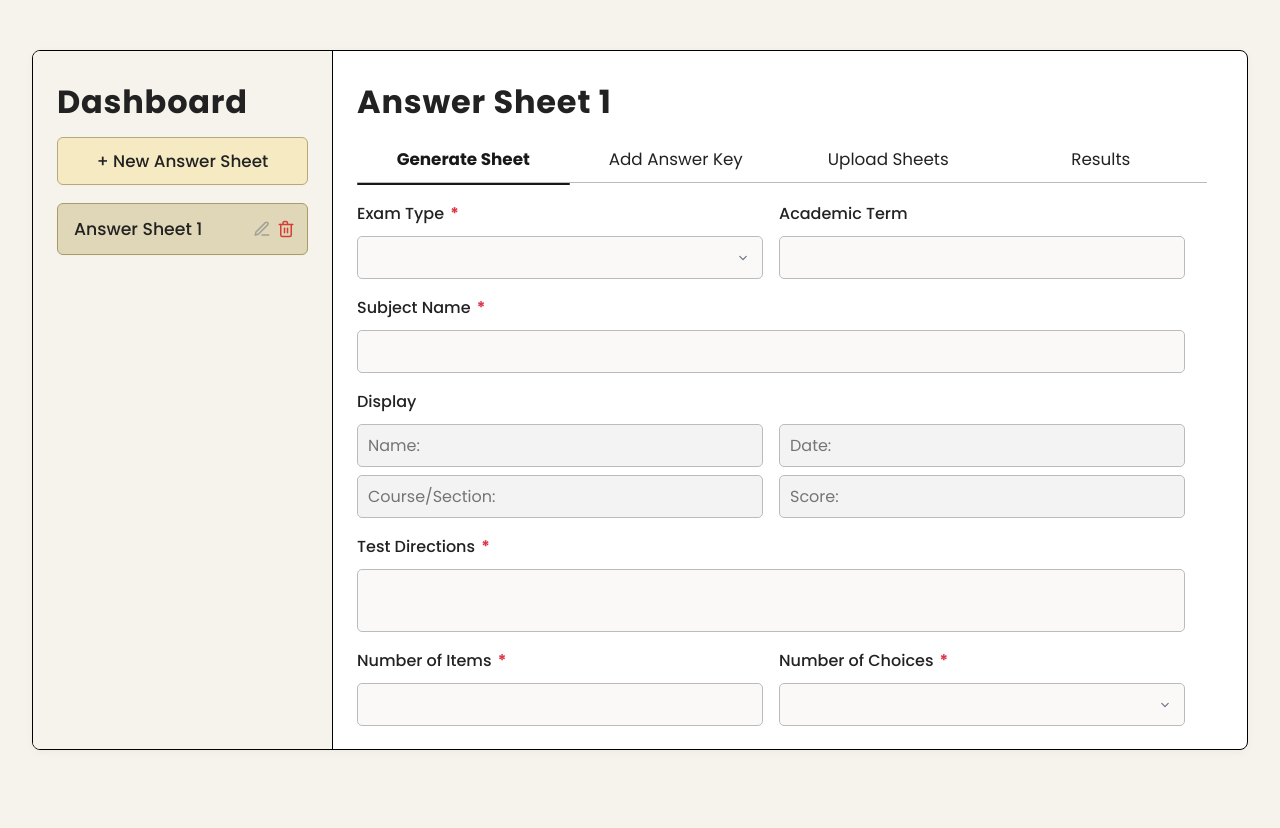
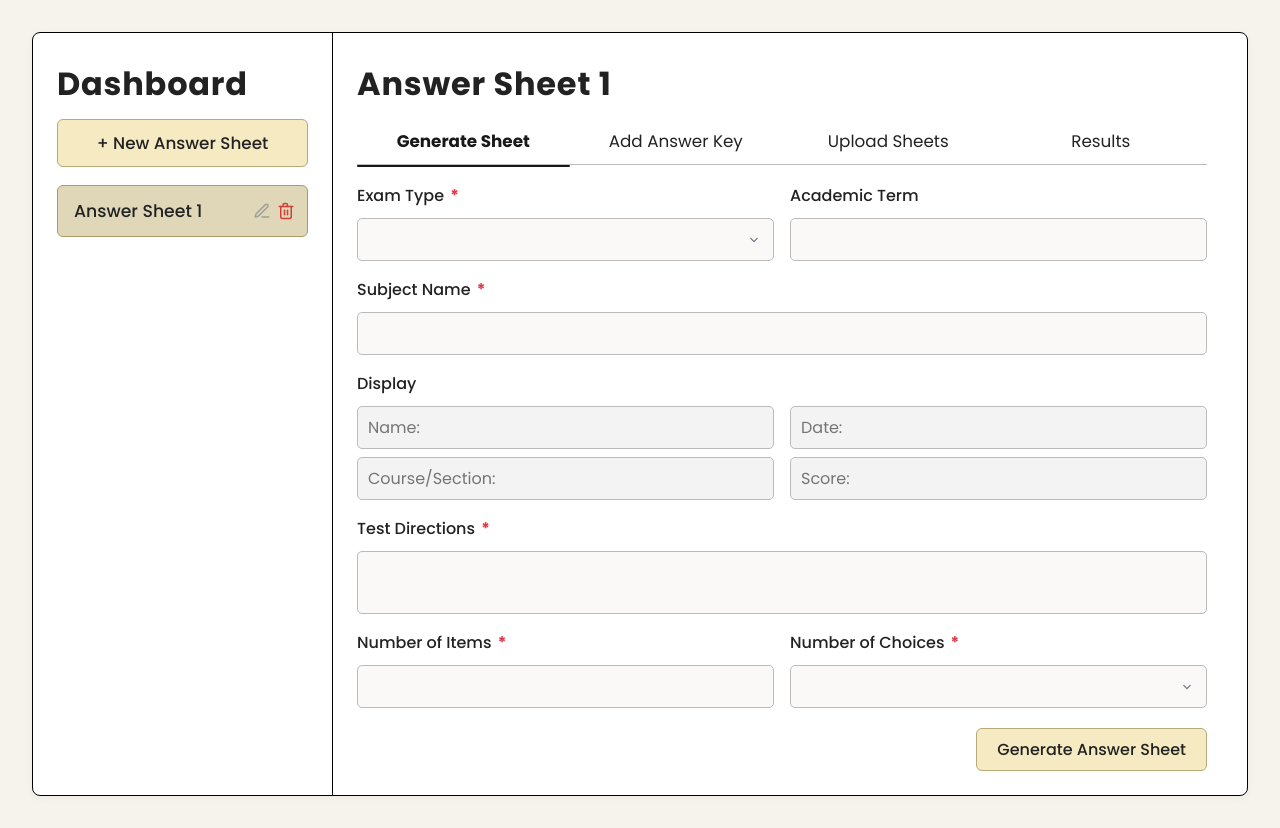
Before and after one commit to aicarandang/TestChecker, a React (Vite) app in the folder frontend/: page /generate in a window 1280 px wide. Both pictures are taken after a click on the button "+ New Answer Sheet". Before the commit the page ends 800 px from the top, so only its background shows below. Built offline with nearby package versions, Linux system fonts and the light colour scheme; the HTML template or start-up script is replaced by a standard one.

Commit message:
Enable global scroll

```diff
--- a/frontend/src/components/sidebar.jsx
+++ b/frontend/src/components/sidebar.jsx
@@ -64,7 +64,6 @@ const Sidebar = ({
                     title="Rename"
                     type="button"
                   >
-                    {/* Lucide/Heroicons/Feather pencil, 18x18 */}
                     <svg width="18" height="18" viewBox="0 0 24 24" fill="none" stroke="#888" strokeWidth="2" strokeLinecap="round" strokeLinejoin="round">
                       <path d="M12 20h9" />
                       <path d="M16.5 3.5a2.121 2.121 0 0 1 3 3L7 19l-4 1 1-4 12.5-12.5z" />
@@ -76,7 +75,6 @@ const Sidebar = ({
                     title="Delete"
                     type="button"
                   >
-                    {/* Lucide/Heroicons/Feather trash, 18x18 */}
                     <svg width="18" height="18" viewBox="0 0 24 24" fill="none" stroke="#c00" strokeWidth="2" strokeLinecap="round" strokeLinejoin="round">
                       <polyline points="3 6 5 6 21 6" />
                       <path d="M19 6v14a2 2 0 0 1-2 2H7a2 2 0 0 1-2-2V6m3 0V4a2 2 0 0 1 2-2h2a2 2 0 0 1 2 2v2" />
--- a/frontend/src/index.css
+++ b/frontend/src/index.css
@@ -4,21 +4,27 @@ html, body {
   margin: 0;
   padding: 0;
   width: 100vw;
-  height: 100dvh;
+  min-height: 100vh;
   box-sizing: border-box;
   font-family: 'Poppins', sans-serif;
   background: #f6f3ed;
-  overflow: hidden;
+  overflow-x: hidden;
+  overflow-y: auto;
 }
 
 #root {
   width: 100vw;
-  height: 100vh;
-  overflow: hidden;
+  min-height: 100vh;
 }
 
 body::-webkit-scrollbar, html::-webkit-scrollbar {
-  display: none;
+  width: 8px;
+  background: #f6f3ed;
+}
+
+body::-webkit-scrollbar-thumb, html::-webkit-scrollbar-thumb {
+  background: #b6a97a;
+  border-radius: 6px;
 }
 
 *, *::before, *::after {
--- a/frontend/src/pages/answer.jsx
+++ b/frontend/src/pages/answer.jsx
@@ -8,8 +8,6 @@ function AnswerKey({ sheetId, examData }) {
   const numItems = parseInt(examData?.numItems);
   const numChoices = parseInt(examData?.numChoices);
   const choices = CHOICE_LABELS.slice(0, numChoices);
-
-  // Wait for examData to be available
   if (!examData || !numItems || !numChoices || numItems < 1 || numChoices < 1) return null;
 
   let numCols = 3;
@@ -39,7 +37,6 @@ function AnswerKey({ sheetId, examData }) {
   });
   const [editMode, setEditMode] = useState(false);
 
-  // Reload answers and lastSaved when sheetId or numItems changes
   useEffect(() => {
     const saved = getAnswerKey(sheetId);
     if (Array.isArray(saved) && saved.length === numItems) {
@@ -89,6 +86,7 @@ function AnswerKey({ sheetId, examData }) {
 
   return (
     <div className={styles['answerkey-outer']}>
+      <div className={styles['page-content-top']}>
         <div
           className={styles['answerkey-grid']}
           style={{
@@ -133,6 +131,7 @@ function AnswerKey({ sheetId, examData }) {
             </div>
           ))}
         </div>
+      </div>
       {editMode ? (
         <button
           className={styles['answerkey-save-btn']}
--- a/frontend/src/pages/generate.jsx
+++ b/frontend/src/pages/generate.jsx
@@ -194,9 +194,7 @@ function GenerateSheet() {
   const handleTextareaResize = (e) => {
     const textarea = e.target;
     textarea.style.height = 'auto';
-    const minHeight = getMinHeight();
-    const newHeight = Math.max(textarea.scrollHeight, minHeight);
-    setTestDirectionsHeight(selectedSheetId, newHeight);
+    textarea.style.height = textarea.scrollHeight + 'px';
   };
 
   const handleFormSubmit = (e) => {
@@ -462,6 +460,7 @@ function GenerateSheet() {
           />
           <div className={styles['generate-sheet-scrollable']}>
           {activeTab === 'generate' && (
+            <div className={styles['page-content-top']}>
               <form className={styles['generate-sheet-form']} autoComplete="off" onSubmit={handleFormSubmit}>
                 <div className={styles['generate-sheet-row']}>
                   <div className={styles['generate-sheet-col']}>
@@ -616,6 +615,7 @@ function GenerateSheet() {
                   </button>
                 </div>
               </form>
+            </div>
           )}
           {activeTab === 'answer' && (
             <AnswerKey sheetId={selectedSheetId} examData={sheets.find(s => s.id === selectedSheetId)?.form} />
--- a/frontend/src/pages/upload.jsx
+++ b/frontend/src/pages/upload.jsx
@@ -105,7 +105,6 @@ function UploadSheets({ sheetId, onSeeResults }) {
       }
     }
     setIsChecking(false);
-    // Redirect to results tab/page after checking
     if (onSeeResults) {
       onSeeResults();
     } else {
@@ -115,6 +114,7 @@ function UploadSheets({ sheetId, onSeeResults }) {
 
   return (
     <div className={styles['upload-outer']} style={{ position: 'relative' }}>
+      <div className={styles['page-content-top']}>
         <div className={styles['upload-dropzone']} onClick={handleBrowseClick}>
           <input
             type="file"
@@ -131,6 +131,7 @@ function UploadSheets({ sheetId, onSeeResults }) {
             </svg>
           </div>
           <div className={styles['upload-text']}>Drop or click to upload PNG/JPG/PDF test papers</div>
+        </div>
       </div>
       {files.length > 0 && (
         <div className={styles['upload-files-list'] + ' ' + styles['page-content-top']}>
@@ -177,7 +178,6 @@ function UploadSheets({ sheetId, onSeeResults }) {
       >
         {isChecking ? 'Checking...' : 'Scan & Check'}
       </button>
-      {/* Show other messages as inline notification */}
       {message && (
         <div className={styles['upload-message'] + ' ' + styles['upload-message-fancy']}>{message}</div>
       )}
--- a/frontend/src/styles/answer.module.css
+++ b/frontend/src/styles/answer.module.css
@@ -6,9 +6,15 @@
   display: flex;
   flex-direction: column;
   align-items: center;
+  background: #fff;
+  box-sizing: border-box;
+  margin: 32px auto;
   padding: 24px 0 32px 0;
-  min-height: 100vh;
-  background: #fff;
+  width: 95vw;
+  max-width: 900px;
+  min-width: 0;
+  height: auto;
+  min-height: 700px;
 }
 
 .answerkey-grid {
@@ -117,6 +123,7 @@
 
 .answerkey-save-btn {
   margin-top: 8px;
+  margin-bottom: 16px;
   padding: 10px 24px;
   font-size: 1rem;
   background: #f7e7c4;
--- a/frontend/src/styles/generate.module.css
+++ b/frontend/src/styles/generate.module.css
@@ -1,9 +1,9 @@
 /* Generate Sheet Container */
 .generate-sheet-outer {
   display: flex;
-  align-items: center;
+  align-items: flex-start;
   justify-content: center;
-  height: 100dvh;
+  min-height: 100vh;
   width: 100vw;
   background: #f6f3ed;
   box-sizing: border-box;
@@ -12,18 +12,18 @@
 }
 
 .generate-sheet-container {
-  display: flex;
+  display: grid;
+  grid-template-columns: 300px 1fr;
   width: 95vw;
   max-width: 1400px;
-  height: 700px;
   background: #fff;
-  box-sizing: border-box;
-  border: 0.5px solid #000000;
+  border: 0.5px solid #000;
   border-radius: 8px;
   box-shadow: 0 2px 8px 0 rgba(0,0,0,0.04);
-  overflow: hidden;
-  min-width: 0;
-  min-height: 0;
+  margin: 32px auto;
+  min-height: 700px;
+  height: auto;
+  position: relative;
 }
 
 /* Generate Sheet Main Contents */
@@ -32,21 +32,21 @@
   flex-direction: column;
   align-items: flex-start;
   justify-content: flex-start;
-  height: 100%;
+  width: 100%;
   padding: 24px 40px 8px 24px;
   flex: 1 1 0;
-  overflow: hidden;
+  overflow: visible;
+  min-height: 0;
+  height: auto;
+  box-sizing: border-box;
 }
 
 .generate-sheet-scrollable {
-  flex: 1 1 0;
+  width: 100%;
   min-height: 0;
-  width: 100%;
-  overflow-y: auto;
-  padding-right: 12px;
-  scrollbar-width: thin;
-  scrollbar-color: #b6a97a #faf9f7;
-  scrollbar-gutter: stable;
+  overflow: visible;
+  padding-right: 0;
+  box-sizing: border-box;
 }
 .generate-sheet-scrollable::-webkit-scrollbar {
   width: 7px;
@@ -213,6 +213,7 @@ textarea.input {
   cursor: pointer;
   transition: background 0.2s, border 0.2s;
   box-shadow: 0 1px 2px rgba(0,0,0,0.03);
+  margin-bottom: 16px;
 }
 .generate-sheet-create-btn:hover {
   background: #f3e3a7;
--- a/frontend/src/styles/results.module.css
+++ b/frontend/src/styles/results.module.css
@@ -4,8 +4,17 @@
 
 .results-outer {
   max-width: 1200px;
-  margin: 0 auto;
-  padding: 8px 16px 32px 16px; /* reduced top padding */
+  margin: 32px auto;
+  padding: 8px 16px 32px 16px;
+  background: #fff;
+  border-radius: 8px;
+  box-sizing: border-box;
+  width: 95vw;
+  min-width: 0;
+  height: auto;
+  min-height: 700px;
+  box-shadow: 0 2px 8px 0 rgba(0,0,0,0.04);
+  overflow-x: hidden;
 }
 
 .results-empty {
@@ -21,7 +30,7 @@
   align-items: flex-start;
   width: 100%;
   margin: 0 auto;
-  margin-top: 0; /* remove any extra top margin */
+  margin-top: 0;
 }
 
 .results-table {
--- a/frontend/src/styles/sidebar.module.css
+++ b/frontend/src/styles/sidebar.module.css
@@ -3,15 +3,17 @@
   display: flex;
   flex-direction: column;
   justify-content: flex-start;
-  height: 100%;
-  background: #f6f3ed;
-  border-right: 0.5px solid #000000;
+  background: transparent;
+  border-right: 1px solid #000;
   min-width: 260px;
   max-width: 320px;
   width: 300px;
   padding: 0 24px;
   padding-top: 24px;
   box-sizing: border-box;
+  border-radius: 8px 0 0 8px;
+  box-shadow: none;
+  position: relative;
 }
 
 .sidebarTitle {
--- a/frontend/src/styles/upload.module.css
+++ b/frontend/src/styles/upload.module.css
@@ -3,15 +3,24 @@
   flex-direction: column;
   align-items: center;
   justify-content: center;
-  height: 100%;
-  min-height: 0;
+  background: #fff;
+  box-sizing: border-box;
+  margin: 32px auto;
   padding: 0;
+  width: 95vw;
+  max-width: 900px;
+  min-width: 0;
+  height: auto;
+  min-height: 700px;
+  border-radius: 8px;
+  box-shadow: 0 2px 8px 0 rgba(0,0,0,0.04);
 }
 
 .upload-dropzone {
   width: 100%;
-  height: 100%;
   max-width: 900px;
+  min-height: 120px;
+  height: 180px;
   max-height: 60vh;
   background: #fcf6e4;
   border: 2px dashed #b6a97a;
--- a/frontend/src/utils/localStorage.js
+++ b/frontend/src/utils/localStorage.js
@@ -1,5 +1,3 @@
-// Utility functions for SnapCheck localStorage management
-
 export const getAnswerSheets = () => JSON.parse(localStorage.getItem('answerSheets') || '[]');
 export const setAnswerSheets = (sheets) => localStorage.setItem('answerSheets', JSON.stringify(sheets));
 export const getSelectedSheetId = () => localStorage.getItem('selectedSheetId');
```
Also changed, not shown: frontend/src/pages/results.jsx (+5 -9 lines), 1 other file (tests, documents, lock files or other folders). Lines whose indentation alone changed are shown as unchanged.
